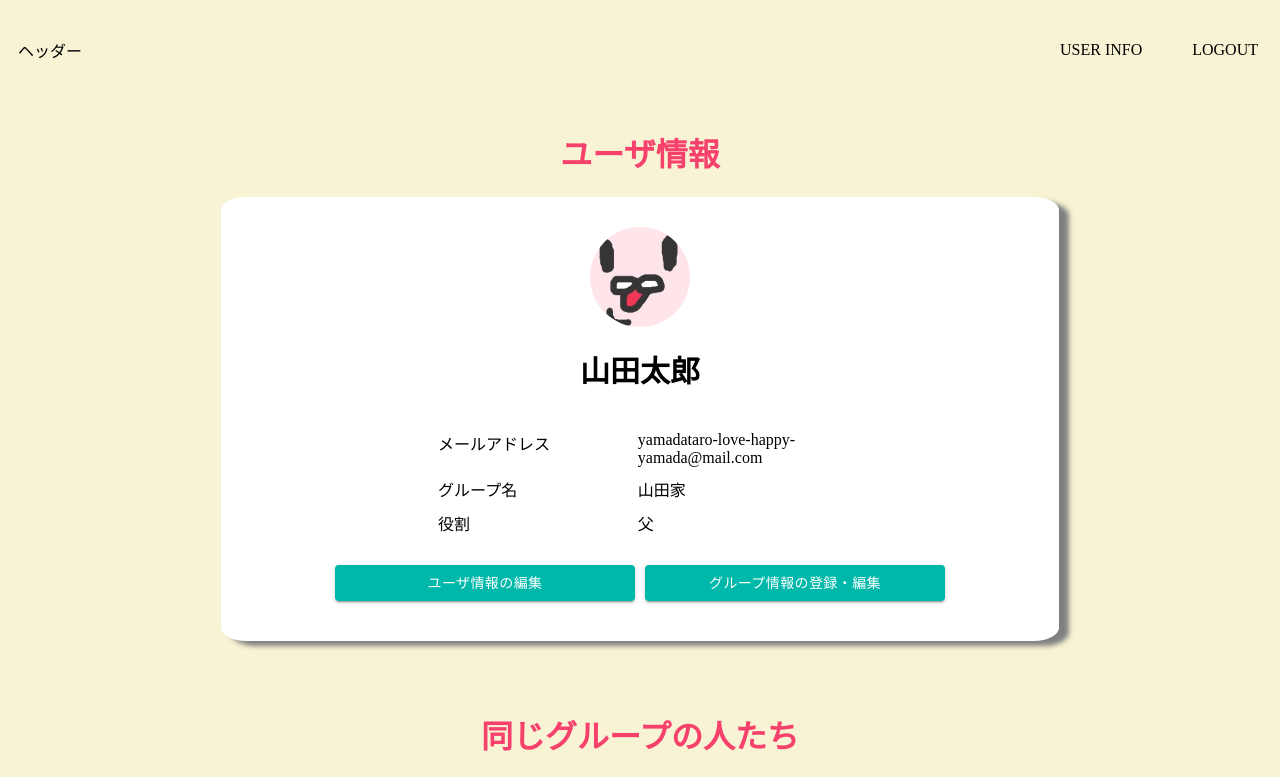
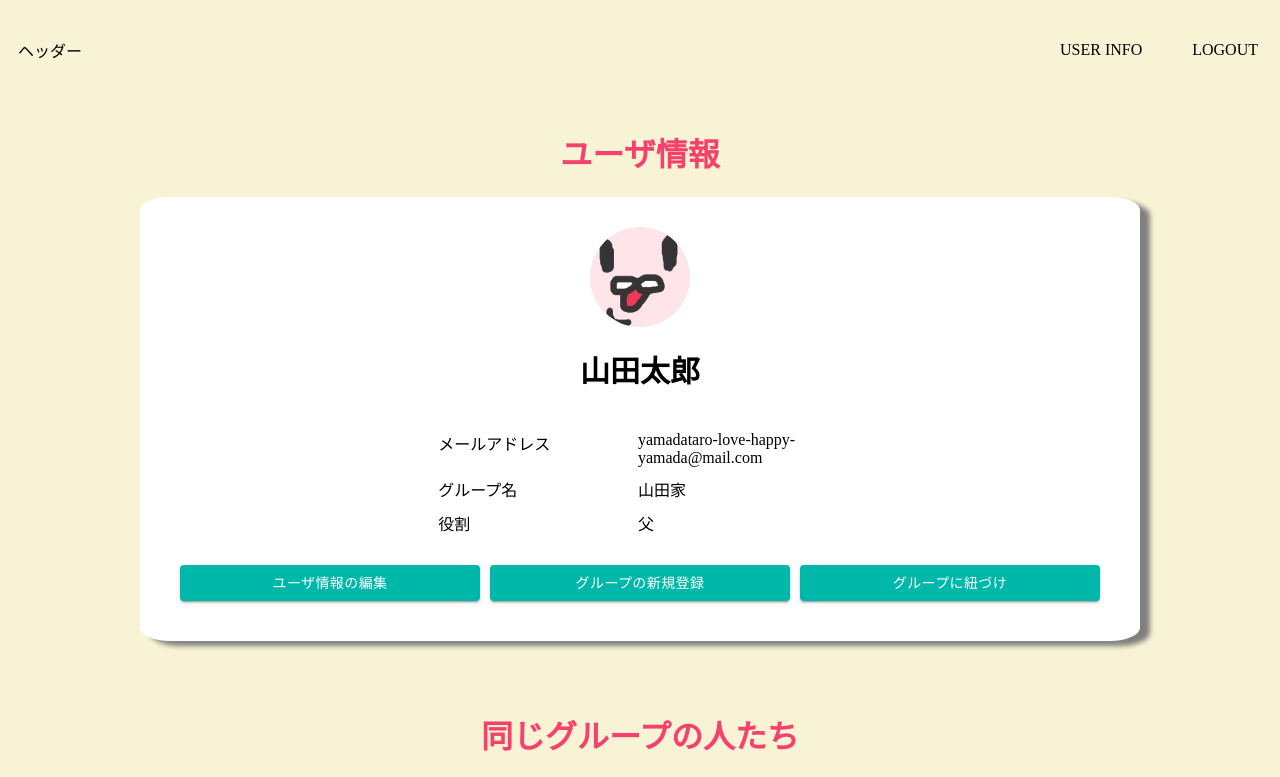
Before and after one commit to koda-momo/household-account-book, a Next.js app: page /user in a window 1280 px wide. Shown: the top 777 px of the page. Built offline with nearby package versions, Linux system fonts and the light colour scheme.

Commit message:
ユーザ情報ページのリンクなど修正

```diff
--- a/src/pages/user/index.tsx
+++ b/src/pages/user/index.tsx
@@ -1,22 +1,26 @@
 import type { NextPage } from "next";
+import { useCallback } from "react";
 
 //components
 import { PageLayout } from "../../components/layout/PageLayout";
+import { FamilyList } from "../../components/user/FamilyList";
+import { InfoTable } from "../../components/user/InfoTable";
 
 //MUI
 import { styled } from "@mui/material/styles";
 import { Avatar, Button } from "@mui/material";
-import { FamilyList } from "../../components/user/FamilyList";
-import { InfoTable } from "../../components/user/InfoTable";
+import { useRouter } from "next/router";
 
 /**
  * ユーザ情報.
  */
 const UserInfo: NextPage = () => {
+  const router = useRouter();
+
   const data = {
     id: "abcdefg",
     image: "/book-tab-logo-face.jpg",
-    familyID: "familyId",
+    familyID: "",
     name: "山田太郎",
     mail: "yamadataro-love-happy-yamada@mail.com",
     password: "yamayama",
@@ -24,12 +28,19 @@ const UserInfo: NextPage = () => {
   };
 
   /**
+   * ページ遷移.
+   */
+  const gotoPage = useCallback((url: string) => {
+    router.push(url);
+  }, []);
+
+  /**
    * ユーザ情報の取得
    */
 
   return (
     <>
-      <PageLayout title="ユーザ情報" radius="3%">
+      <PageLayout title="ユーザ情報">
         <_Flex>
           <Avatar
             alt="icon"
@@ -46,15 +57,43 @@ const UserInfo: NextPage = () => {
 
         <_BtnGroup>
           <div>
-            <_Btn variant="contained" color="primary">
+            <_Btn
+              variant="contained"
+              color="primary"
+              onClick={() => gotoPage("/user/edit/")}
+            >
               ユーザ情報の編集
             </_Btn>
           </div>
-          <div>
-            <_Btn variant="contained" color="primary">
-              グループ情報の登録・編集
-            </_Btn>
-          </div>
+
+          {data.familyID !== "" ? (
+            <div>
+              <_Btn variant="contained" color="primary" href="/group/edit/">
+                グループ名の編集
+              </_Btn>
+            </div>
+          ) : (
+            <>
+              <div>
+                <_Btn
+                  variant="contained"
+                  color="primary"
+                  onClick={() => gotoPage("/group/new/")}
+                >
+                  グループの新規登録
+                </_Btn>
+              </div>
+              <div>
+                <_Btn
+                  variant="contained"
+                  color="primary"
+                  onClick={() => gotoPage("/group/link/")}
+                >
+                  グループに紐づけ
+                </_Btn>
+              </div>
+            </>
+          )}
         </_BtnGroup>
       </PageLayout>
       <_FamilyList>
```
